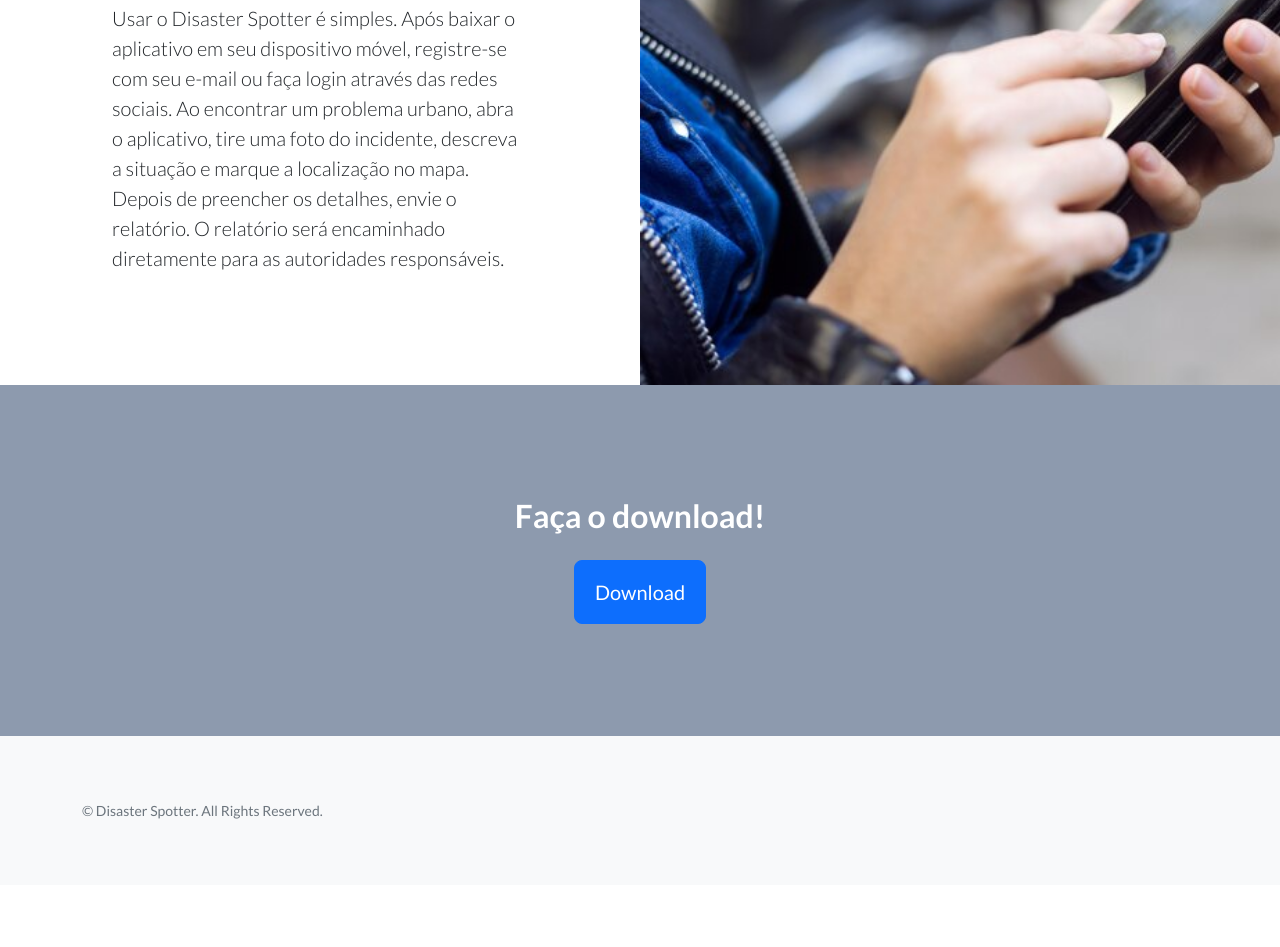
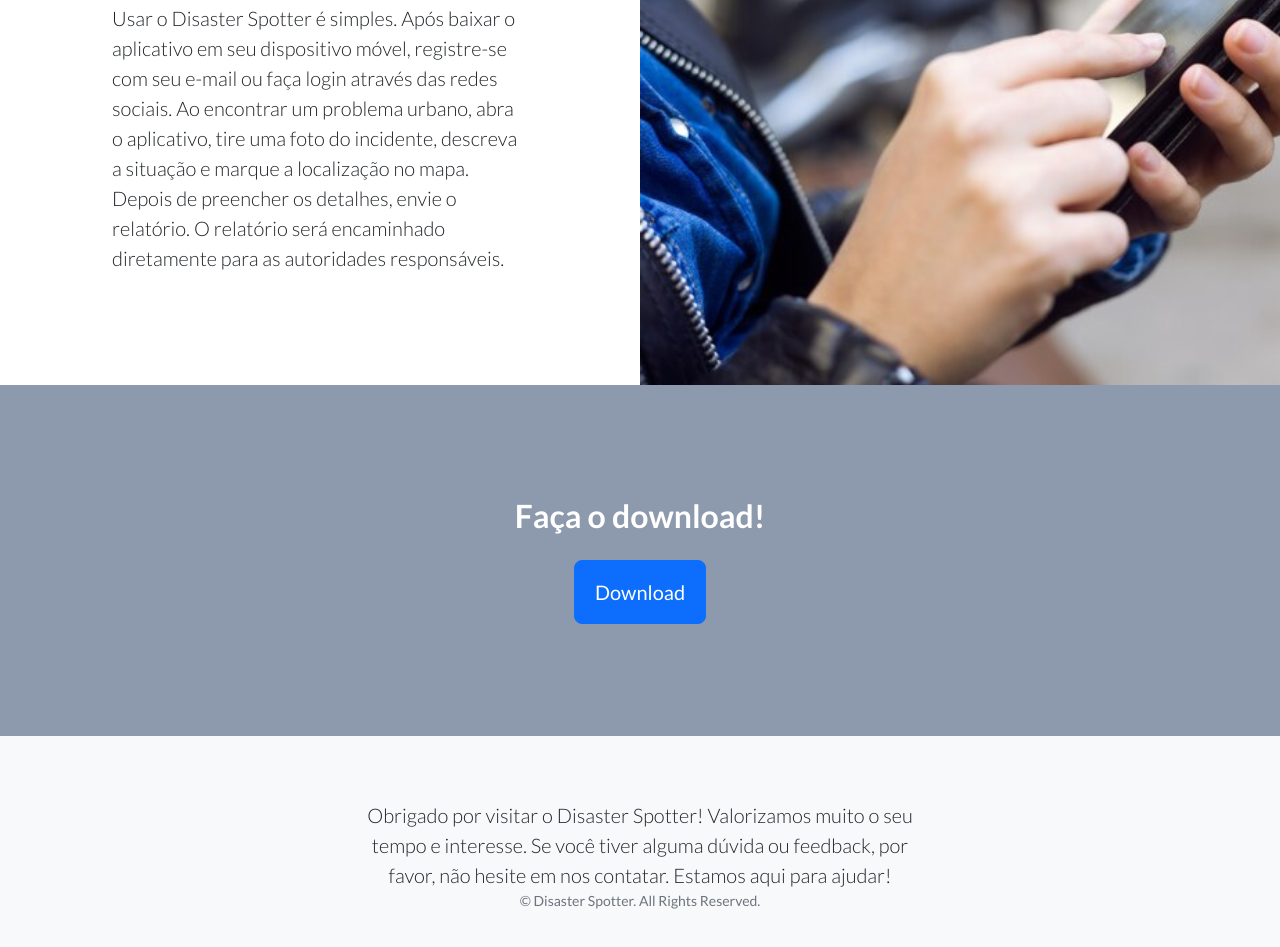
Before and after one commit to JoaoCamo/Disaster-Spotter, a plain HTML site: page index.html in a window 1280 px wide. Shown: the part 2257-3204 px from the top of the page. Before the commit the page ends 3142 px from the top, so only its background shows below. Drawn offline with nearby package versions, Linux system fonts and the light colour scheme.

Commit message:
Update index.html

```diff
--- a/index.html
+++ b/index.html
@@ -91,7 +91,6 @@
                 </div>
             </div>
         </section>
-        <!-- Call to Action-->
         <section class="call-to-action text-white text-center" id="signup">
             <div class="container position-relative">
                 <div class="row justify-content-center">
@@ -104,11 +103,11 @@
                 </div>
             </div>
         </section>
-        <!-- Footer-->
         <footer class="footer bg-light">
             <div class="container">
-                <div class="row">
-                    <div class="col-lg-6 h-100 text-center text-lg-start my-auto">
+                <div class="row justify-content-center">
+                    <div class="col-lg-6 h-100 text-center">
+                        <p class="lead mb-0">Obrigado por visitar o Disaster Spotter! Valorizamos muito o seu tempo e interesse. Se você tiver alguma dúvida ou feedback, por favor, não hesite em nos contatar. Estamos aqui para ajudar!</p>
                         <p class="text-muted small mb-4 mb-lg-0">&copy; Disaster Spotter. All Rights Reserved.</p>
                     </div>
                 </div>
```
